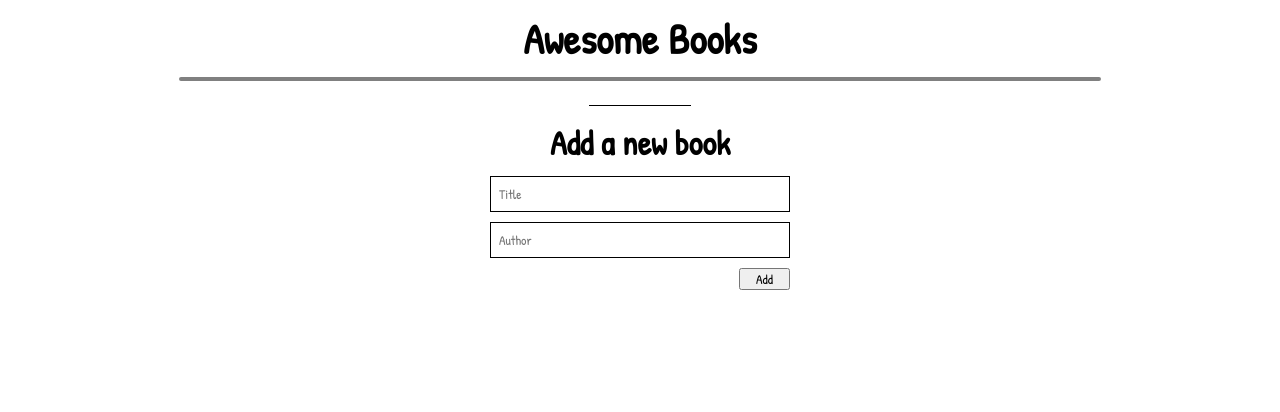
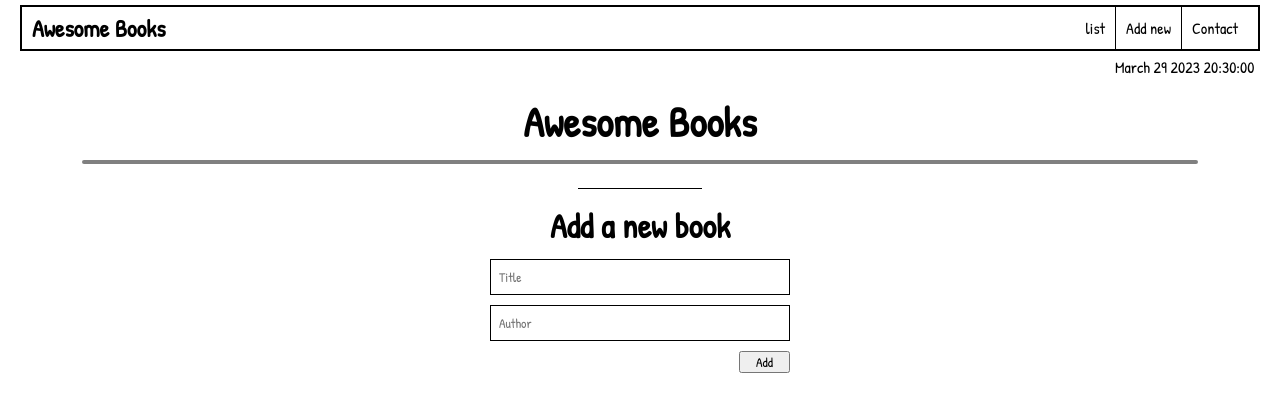
Before and after one commit to tan12082001/Project-AwesomeBooks, a website: page index.html in a window 1280 px wide. Drawn offline with Linux system fonts and the light colour scheme.

Commit message:
Add navbar to HTML file Add navbar style to style file

```diff
--- a/index.html
+++ b/index.html
@@ -7,8 +7,20 @@
     <link rel="stylesheet" href="styles.css">
 </head>
 <body>
-    <header>
-
+    <header class="nav-header">
+        <nav class="navbar">
+            <div class="nav-title">
+                <h2>Awesome Books</h2>
+            </div>
+            <div class="main-menu">
+                <ul>
+                    <li>list</li>
+                    <li id="add-new">Add new</li>
+                    <li>Contact</li>
+                </ul>
+            </div>
+        </nav>
+       <div class="currentDate">March 29 2023 20:30:00</div>
     </header>
     <div class="wrapper">
         <main>
--- a/styles.css
+++ b/styles.css
@@ -6,15 +6,40 @@
   box-sizing: border-box;
   font-family: 'Patrick Hand', cursive;
 }
-
-ul {
-  padding: 0;
-  list-style-type: none;
-  border-bottom: 1px solid black;
+body{
+  padding: 5px 20px;
+}
+.nav-header{
+  display: flex;
+  align-items: flex-end;
+  flex-direction: column;
+}
+.navbar{
+    border: 2px solid black;
+    display: flex;
+    justify-content: space-between;
+    align-items: center;
+    padding: 0px 10px;
+    width: 100%;
+}
+.navbar .main-menu ul{
+  list-style: none;
+  display: flex;
+}
+.main-menu ul li{
+  padding: 10px;
+}
+.currentDate{
+  width: 150px;
+  padding: 5px;
+}
+#add-new{
+  border-left: 1px solid black;
+  border-right: 1px solid black;
 }
 
 .wrapper {
-  width: 80%;
+  width: 100%;
   height: 100vh;
   margin: 0 auto;
 }
```
